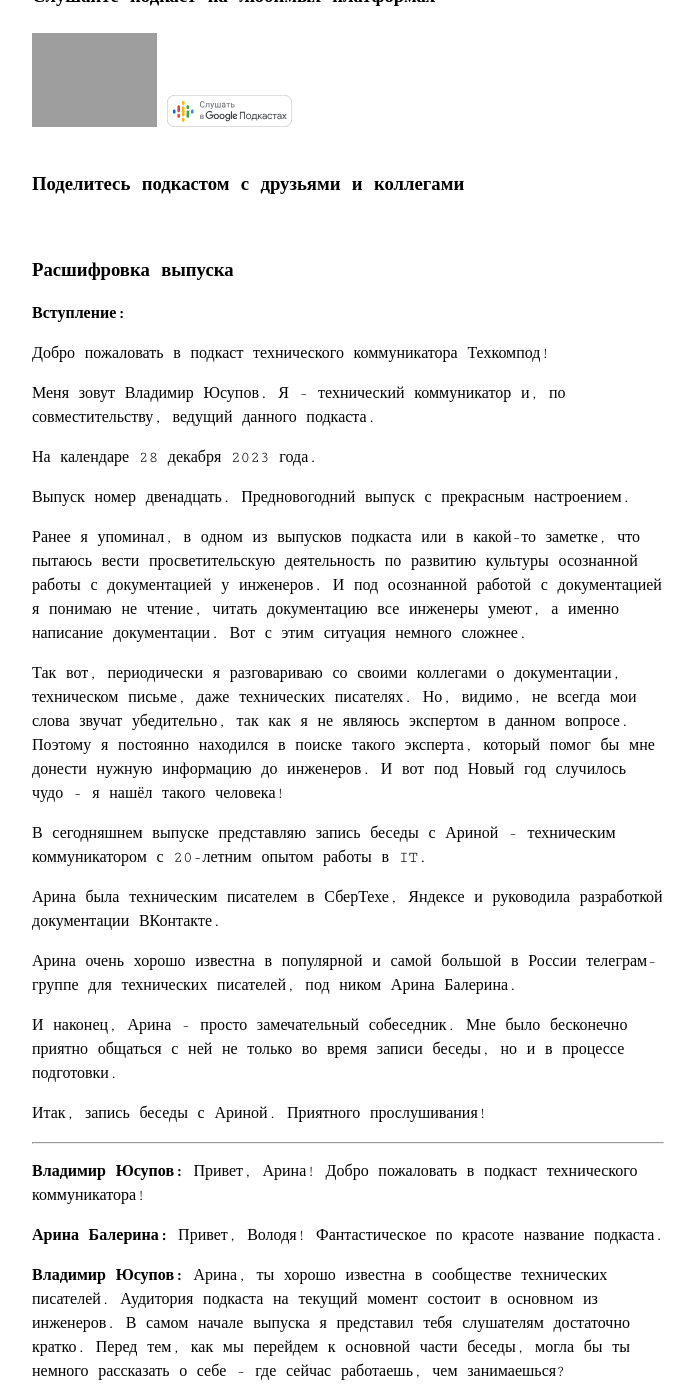
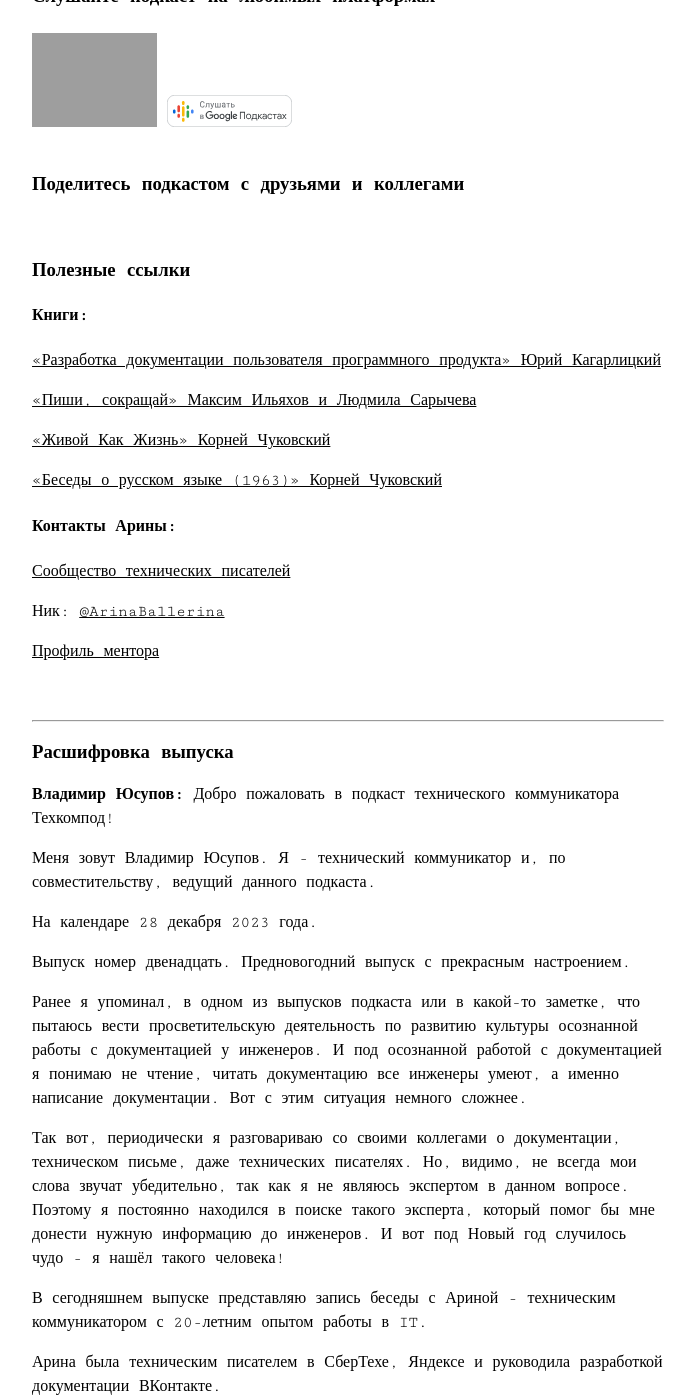
Before and after one commit to techwritex/techcommpod, a Jekyll site: the page built from _posts/2023-12-28-vypusk-12-beseda-s-arinoj-ballerinoj.md, in a window 1280 px wide and 1400 px high, scrolled down 951 px. Shown: the whole window, without its empty margins (292-987 px from the left). Built offline with Jekyll 4.4.1, drawn with Linux system fonts in a browser that asks for light colours; some of the changed text lies outside the part shown.

Commit message:
techcommpod-1.8.1-structure-fixes-03

```diff
--- a/_posts/2023-12-28-vypusk-12-beseda-s-arinoj-ballerinoj.md
+++ b/_posts/2023-12-28-vypusk-12-beseda-s-arinoj-ballerinoj.md
@@ -23,10 +23,33 @@ episode: "Выпуск #12. Беседа с Ариной Балериной"
 
 {% include podcast_share_buttons.html %}
 
+### Полезные ссылки
+
+#### Книги:
+
+[«Разработка документации пользователя программного продукта» Юрий Кагарлицкий](https://search.rsl.ru/ru/record/01005507282?ysclid=lql4144cf6611698317)
+
+[«Пиши, сокращай» Максим Ильяхов и Людмила Сарычева](https://book.glvrd.ru/?ysclid=lql441k04w855380703)
+
+[«Живой Как Жизнь» Корней Чуковский](https://www.ozon.ru/category/chukovskiy-zhivoy-kak-zhizn/)
+
+[«Беседы о русском языке (1963)» Корней Чуковский](https://www.youtube.com/watch?v=Mc2EK4LIBXQ&list=PLpTmN7QZ3j7zXLPjR7-AVdCyYbzp2zrlp)
+
+#### Контакты Арины:
+
+[Сообщество технических писателей](https://t.me/technicalwriters)
+
+Ник: [@ArinaBallerina](https://t.me/ArinaBallerina)
+
+[Профиль ментора](https://getmentor.dev/mentor/arina-ballerina-1837)
+
+<br>
+
+***
+
 ### Расшифровка выпуска
 
-**Вступление:**
-
+**Владимир Юсупов:**
 Добро пожаловать в подкаст технического коммуникатора Техкомпод!
 
 Меня зовут Владимир Юсупов. Я - технический коммуникатор и, по совместительству, ведущий данного подкаста.
```
Also changed, not shown: other parts of _posts/2023-12-28-vypusk-12-beseda-s-arinoj-ballerinoj.md (+2 -29 lines).
